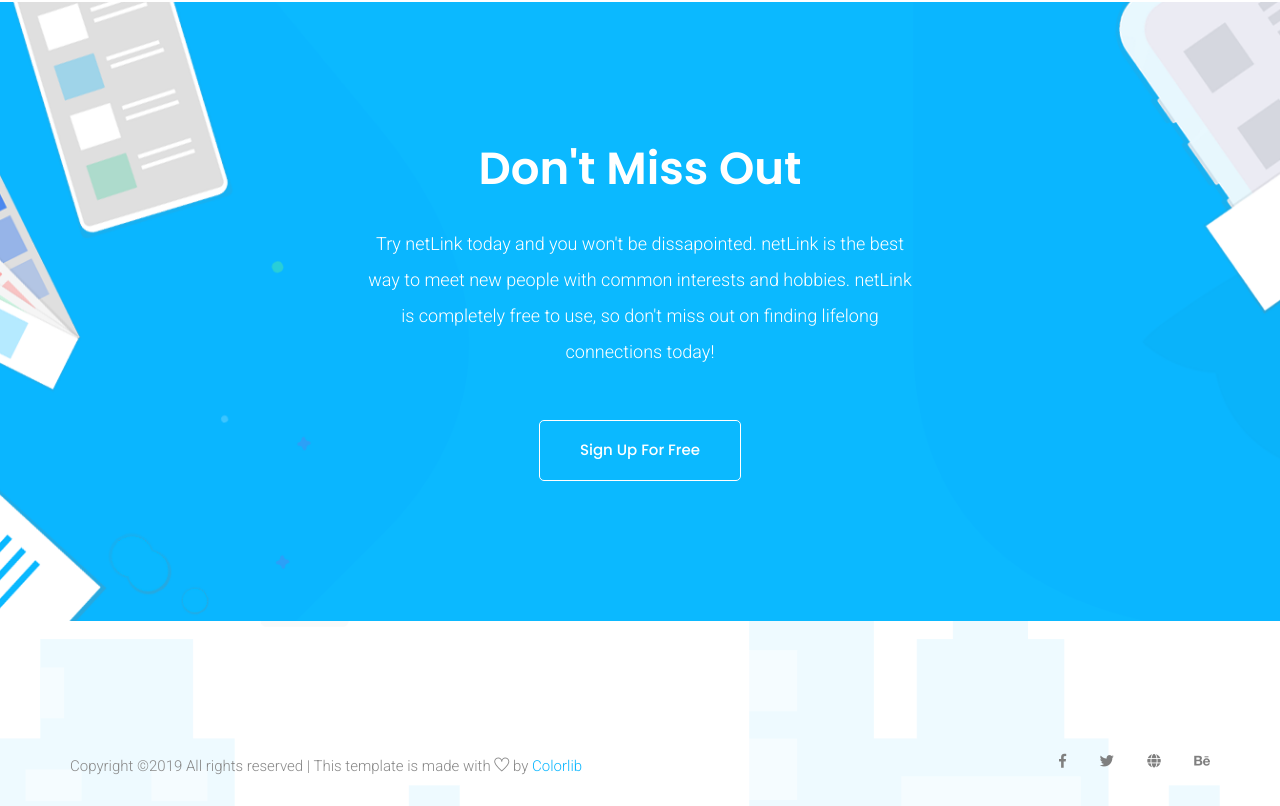
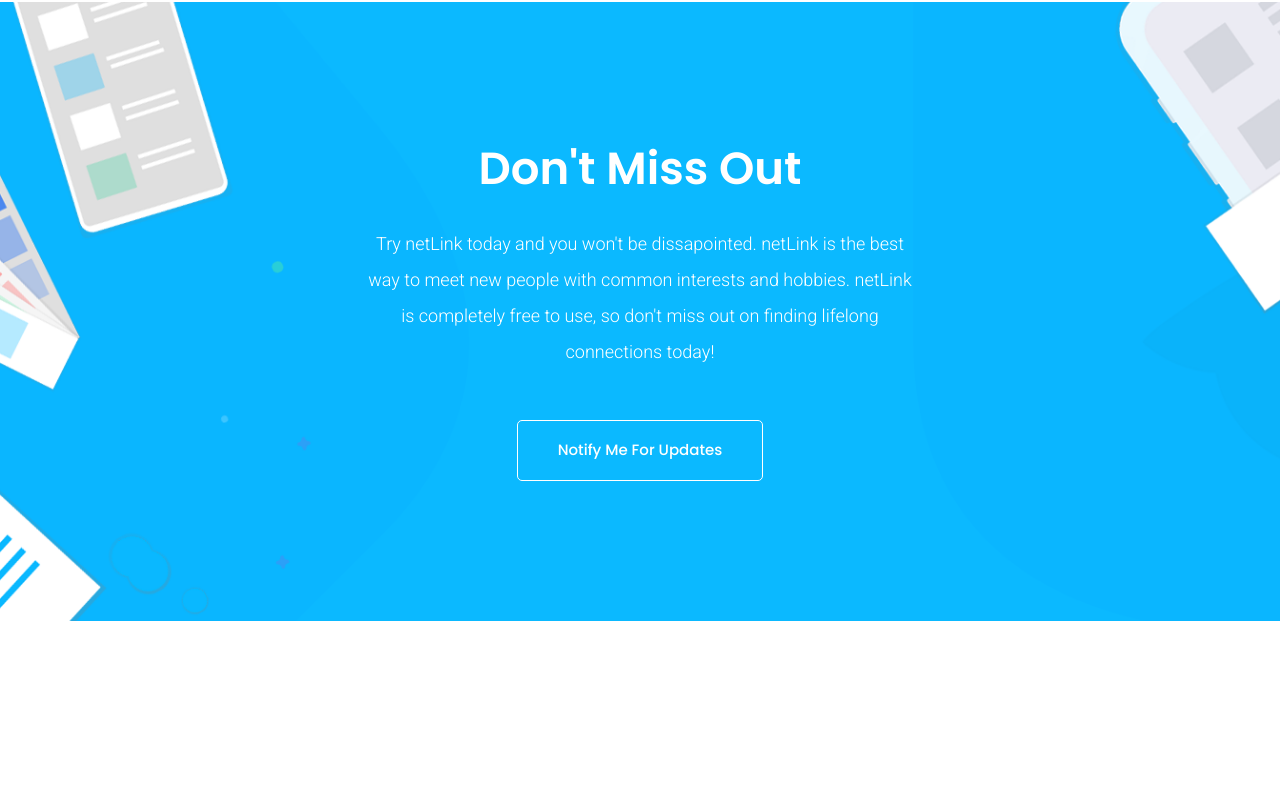
Before and after one commit to braxhawk/hackNC2019, a plain HTML site: page website/pricing.html in a window 1280 px wide. Shown: the part 767-1573 px from the top of the page. After the commit the page ends 1388 px from the top, so only its background shows below. Drawn offline with Linux system fonts and the light colour scheme.

Commit message:
footer removed

```diff
--- a/website/pricing.html
+++ b/website/pricing.html
@@ -140,40 +140,13 @@
                             interests and hobbies. netLink is completely free to use, so don't miss out on finding
                             lifelong connections today!
                         </p>
-                        <a href="#" class="btn_2 banner_btn_2">Sign up for free </a>
+                        <a href="#" class="btn_2 banner_btn_2">Notify Me for Updates </a>
                     </div>
                 </div>
             </div>
         </div>
     </section>
     <!-- cta part end-->
-
-    <!--::footer_part start::-->
-    <footer class="footer_part">
-        <div class="container">
-
-            <div class="row">
-                <div class="col-lg-8">
-                    <div class="copyright_text">
-                        <P><!-- Link back to Colorlib can't be removed. Template is licensed under CC BY 3.0. -->
-Copyright &copy;<script>document.write(new Date().getFullYear());</script> All rights reserved | This template is made with <i class="ti-heart" aria-hidden="true"></i> by <a href="https://colorlib.com" target="_blank">Colorlib</a>
-<!-- Link back to Colorlib can't be removed. Template is licensed under CC BY 3.0. --></P>
-                    </div>
-                </div>
-                <div class="col-lg-4">
-                    <div class="footer_icon social_icon">
-                        <ul class="list-unstyled">
-                            <li><a href="#" class="single_social_icon"><i class="fab fa-facebook-f"></i></a></li>
-                            <li><a href="#" class="single_social_icon"><i class="fab fa-twitter"></i></a></li>
-                            <li><a href="#" class="single_social_icon"><i class="fas fa-globe"></i></a></li>
-                            <li><a href="#" class="single_social_icon"><i class="fab fa-behance"></i></a></li>
-                        </ul>
-                    </div>
-                </div>
-            </div>
-        </div>
-    </footer>
-    <!--::footer_part end::-->
 
     <!-- jquery plugins here-->
     <!-- jquery -->
```
Also changed, not shown: website/index.html (+0 -1 lines).
